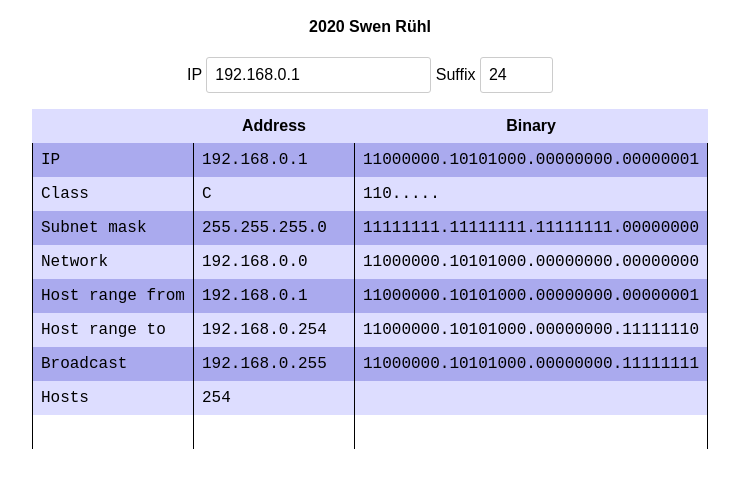
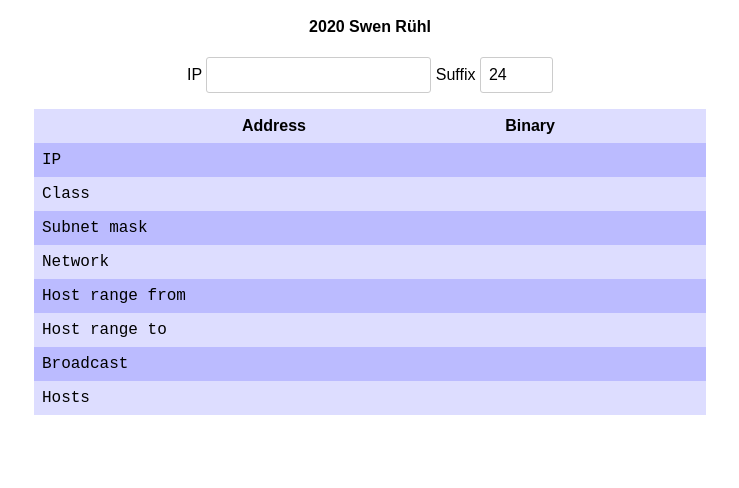
Before and after one commit to batswen/IPv4Calculator, a plain HTML site: page index.html in a window 1280 px wide. Shown: the part 44-532 px from the top of the page, without its empty margins (270-1009 px from the left). Drawn offline with Linux system fonts and the light colour scheme.

Commit message:
inproved ui

```diff
--- a/index.html
+++ b/index.html
@@ -15,7 +15,7 @@
                 border-collapse: collapse;
             }
             tr:nth-child(2n) {
-                background-color: #aae;
+                background-color: #bbf;
             }
             tr:nth-child(2n+1) {
                 background-color: #ddf;
@@ -25,8 +25,6 @@
             }
             td {
                 font-family: monospace;
-                border-left: 1px solid black;
-                border-right: 1px solid black;
                 padding: 0.5em;
             }
             .inp {
@@ -47,7 +45,7 @@
                 <option value="200.200.200.200">
             </datalist>
             <label for="ip">IP</label>
-            <input id="ip" class="inp" list="ipadrs" type="text" value="192.168.0.1"onchange="calc()">
+            <input id="ip" class="inp" list="ipadrs" type="text" value="" onchange="calc()">
             <label for="suffix">Suffix</label>
             <input id="suffix" class="inp" type="number" value="24" min="0" max="30" onchange="calc()">
             <br>
```
